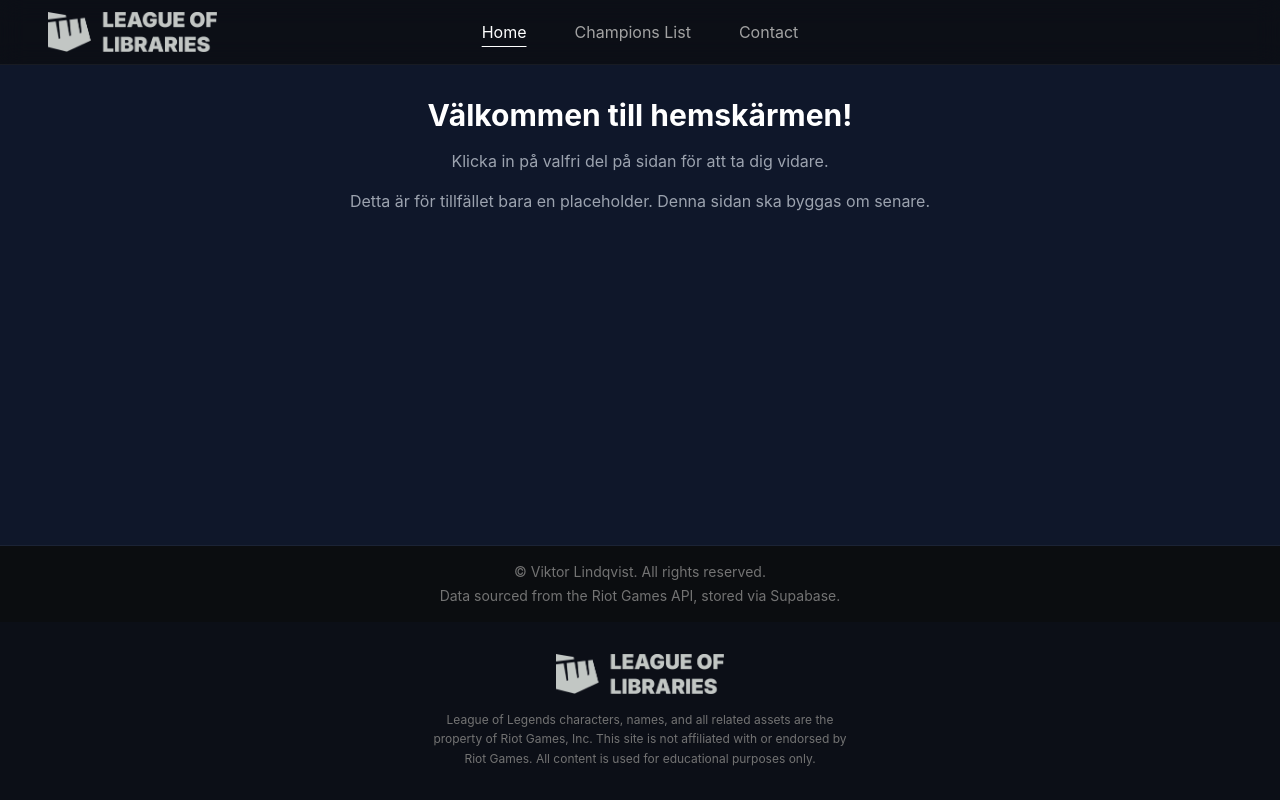
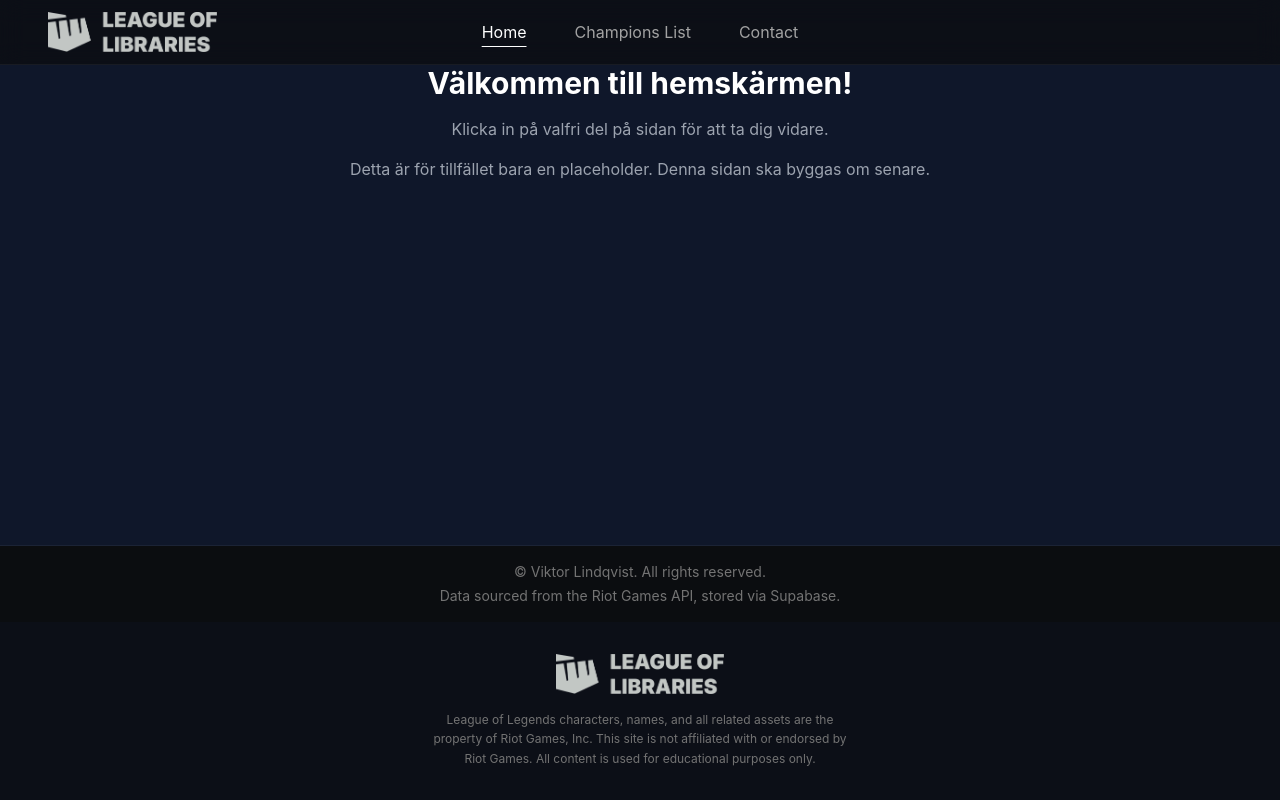
Before and after one commit to LifeGoal/frontendramverk-kunskapskontroll-1, a React (Create React App) app: page / in a window 1280 px wide. Built offline with nearby package versions, Linux system fonts and the light colour scheme.

Commit message:
Changed section width for different screens (to work better with the list)

```diff
--- a/src/App.js
+++ b/src/App.js
@@ -17,7 +17,7 @@ function App() {
       <div className="min-h-screen flex flex-col bg-slate-900 text-white">
         <Nav />
         <main className="flex-1 flex justify-center">
-          <section className="w-[70%] p-8">
+          <section className="w-full sm:w-[85%] lg:w-[70%]">
             <Routes>
               <Route path="/" element={<Home />} />
               <Route path="/list" element={<List />} />
```
